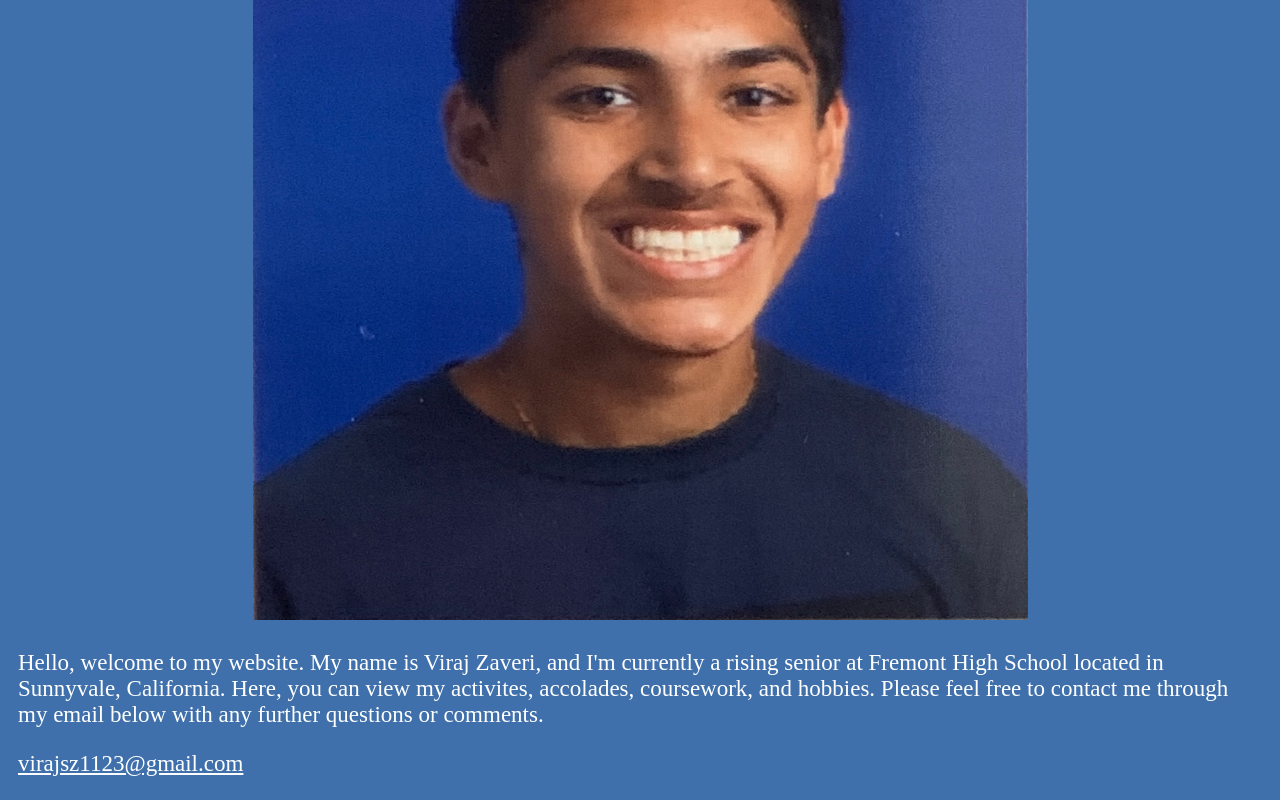
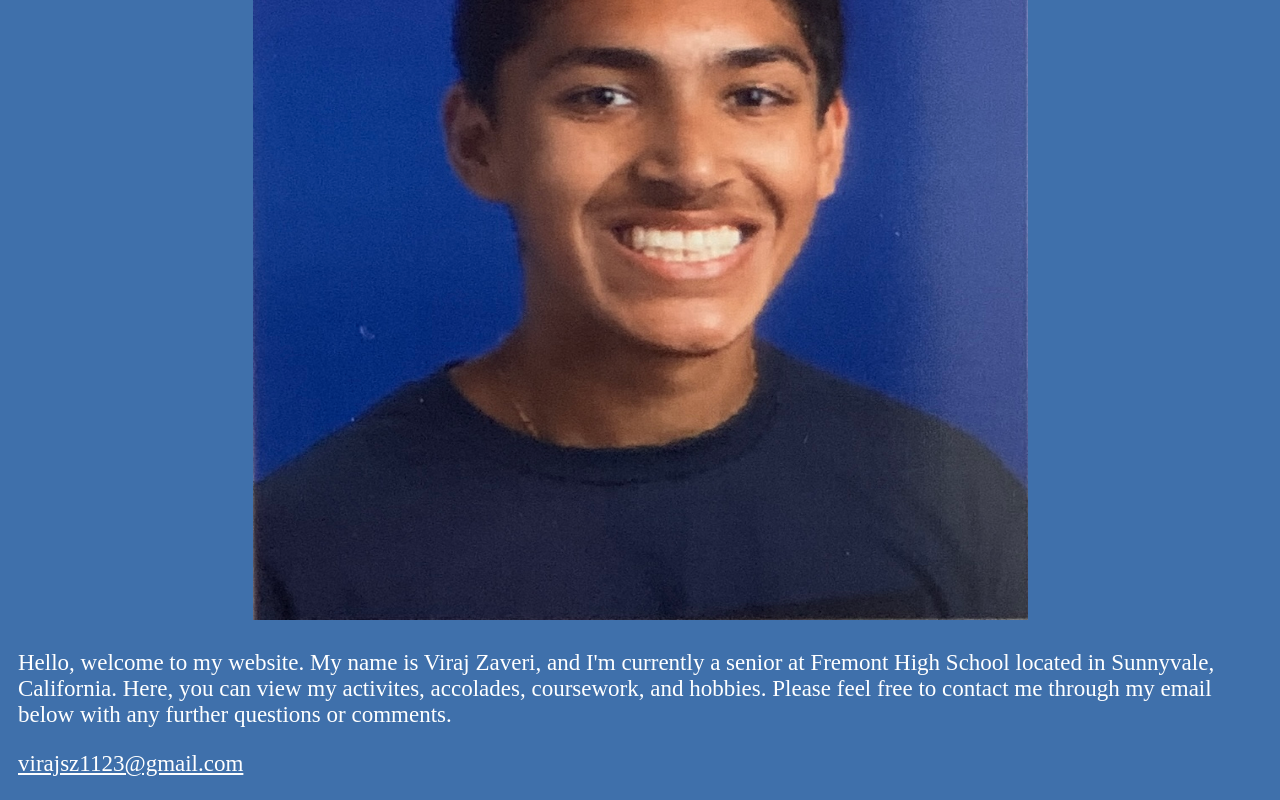
Before and after one commit to vzaveri23/personal-website, a plain HTML site: page index.html in a window 1280 px wide. Shown: the part 521-1321 px from the top of the page. Drawn offline with Linux system fonts and the light colour scheme.

Commit message:
Update index.html

```diff
--- a/index.html
+++ b/index.html
@@ -21,7 +21,7 @@
         </div>
 
         <img class="pp" src="profile.png">
-        <p>Hello, welcome to my website. My name is Viraj Zaveri, and I'm currently a rising senior at Fremont High School located in Sunnyvale, California. Here, you can view my activites, accolades, coursework, and hobbies. Please feel free to contact me through my email below with any further questions or comments.
+        <p>Hello, welcome to my website. My name is Viraj Zaveri, and I'm currently a senior at Fremont High School located in Sunnyvale, California. Here, you can view my activites, accolades, coursework, and hobbies. Please feel free to contact me through my email below with any further questions or comments.
         </p>
 
         <p>
```
